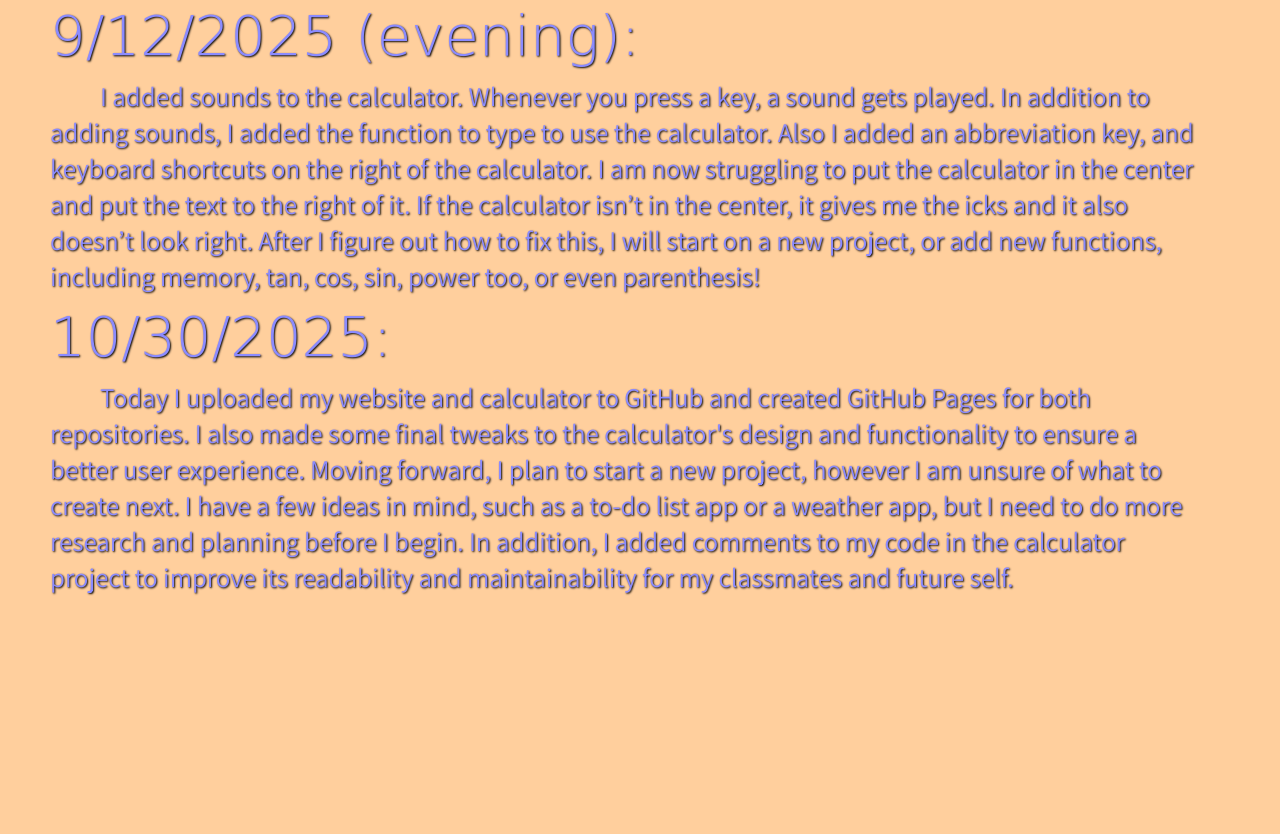
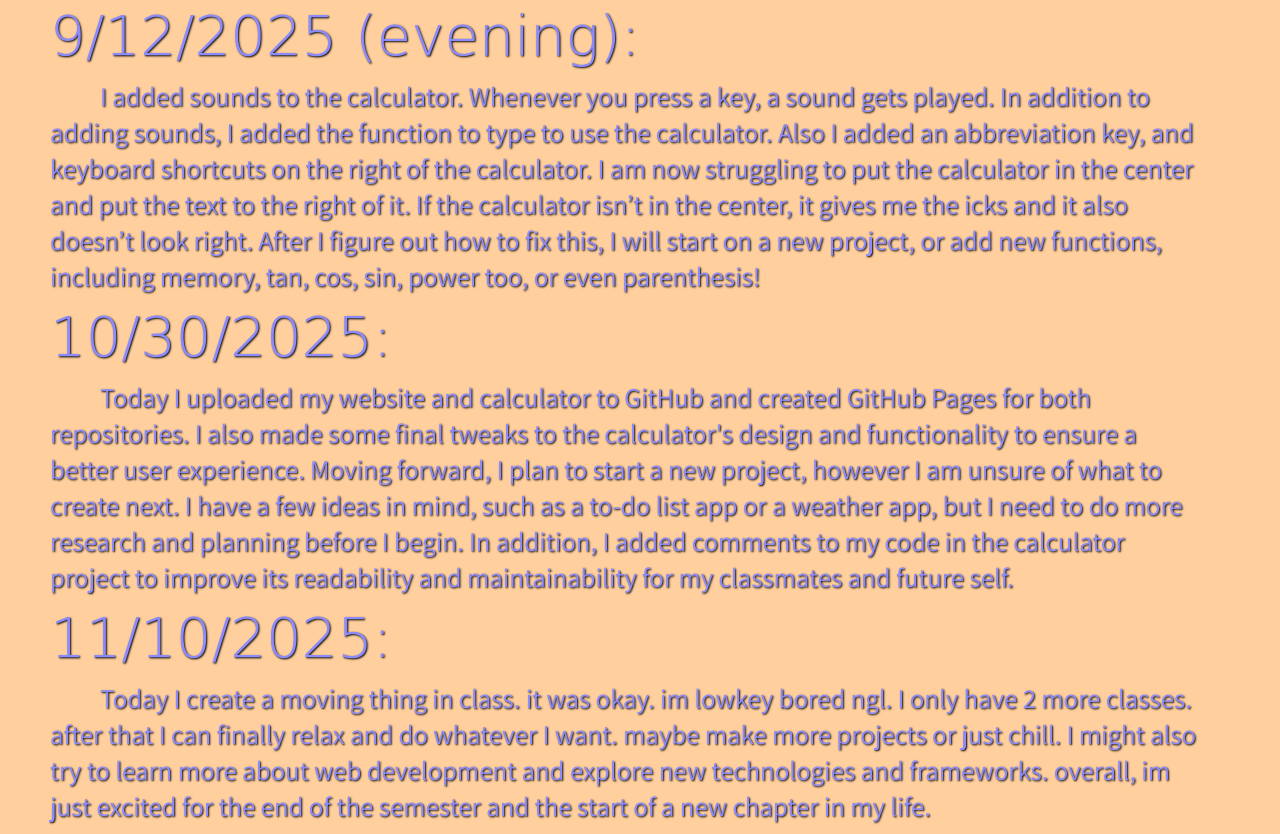
Before and after one commit to c29jl1/c29jl1.github.io, a plain HTML site: page journal.html in a window 1280 px wide. Shown: the part 900-1734 px from the top of the page. Before the commit the page ends 1505 px from the top, so only its background shows below. Drawn offline with Linux system fonts and the light colour scheme; a web font is replaced by a local one.

Commit message:
i addad another journal

```diff
--- a/journal.html
+++ b/journal.html
@@ -83,5 +83,14 @@
             but I need to do more research and planning before I begin.
             In addition, I added comments to my code in the calculator project to improve its readability and maintainability for my classmates and future self.
         </p>
+        <h2 class="subtitle">
+            11/10/2025:
+        </h2>
+        <p>
+            Today I create a moving thing in class. it was okay. im lowkey bored ngl. I only have 2 more classes.
+            after that I can finally relax and do whatever I want. maybe make more projects or just chill.
+            I might also try to learn more about web development and explore new technologies and frameworks.
+            overall, im just excited for the end of the semester and the start of a new chapter in my life.
+        </p>
     </body>
 </html>
```
